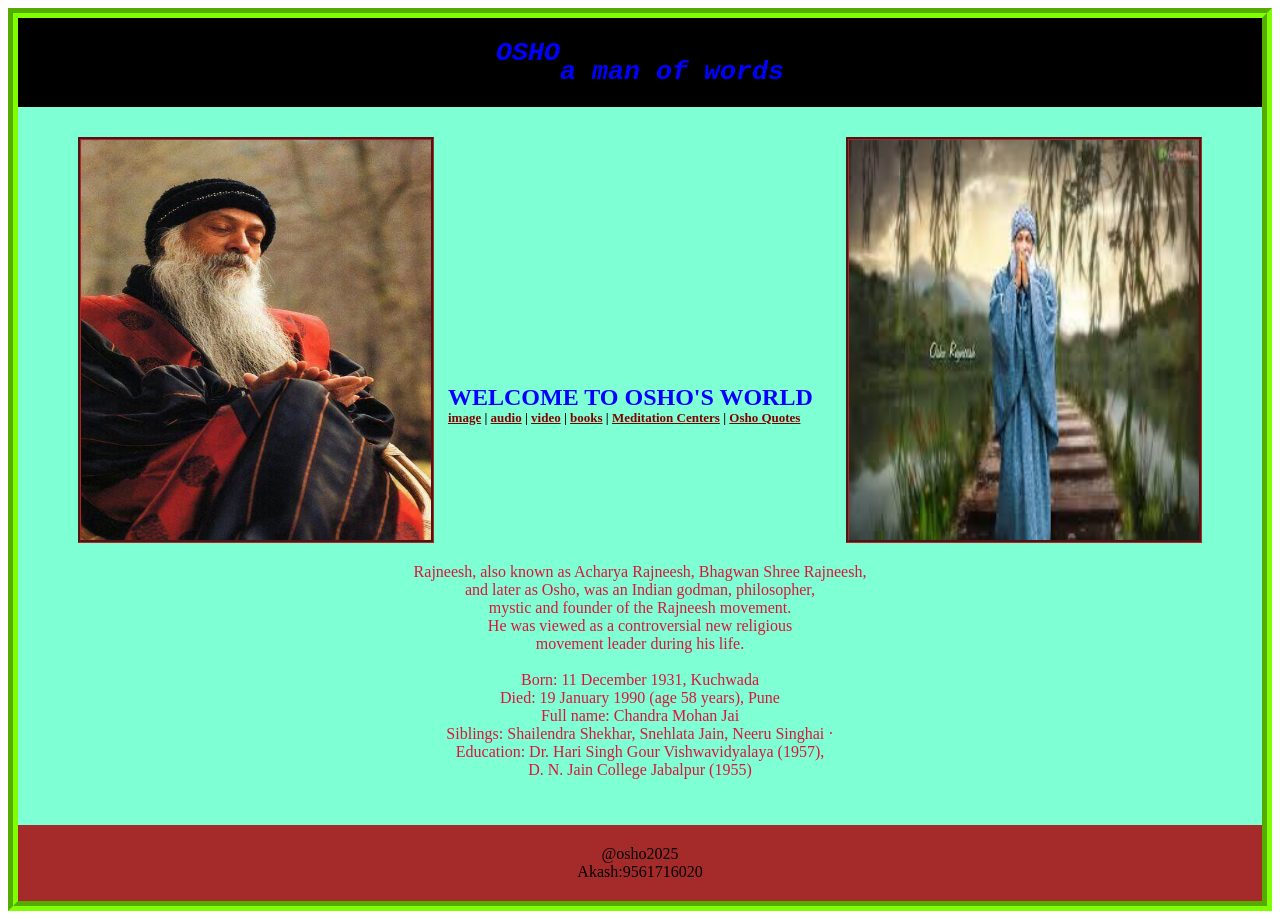
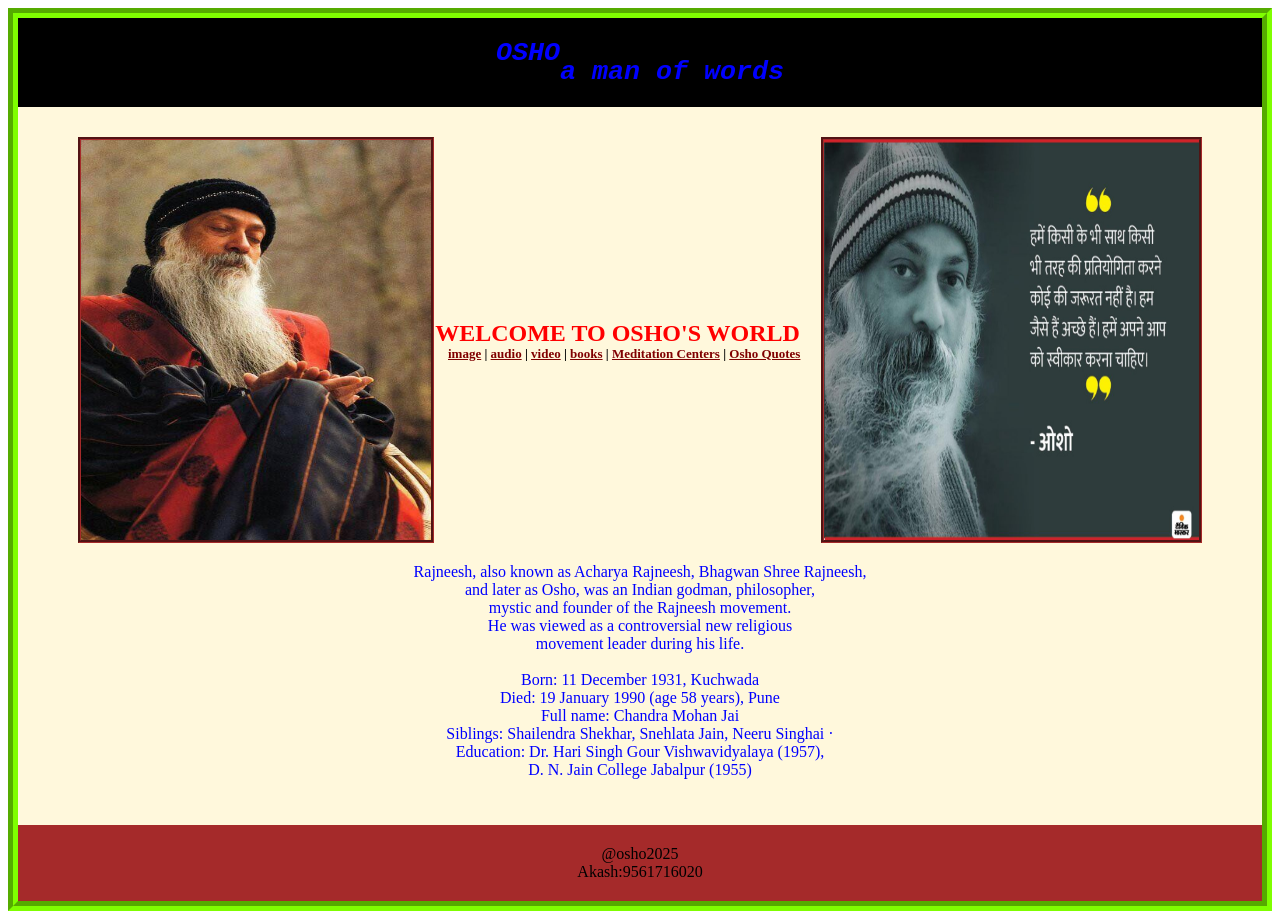
Before and after one commit to Akashkumar767/oshoworld, a plain HTML site: page index.html in a window 1280 px wide. Drawn offline with Linux system fonts and the light colour scheme.

Commit message:
describe your change

```diff
--- a/ak.js
+++ b/ak.js
@@ -1,8 +1,8 @@
-const pics = ["images/o.jpg","images/osho.jpeg","images/osho3.jpg"];
+const pics = ["images/o1.jpg","images/osho.jpg","images/osho4.jpg"];
 let i=0;
 window.onload = function() {
     setInterval(() => {
         i=(i + 1) % pics.length;
         document.getElementById("right").src = pics[i];
-    },3000);
+    },4000);
 };
--- a/index.html
+++ b/index.html
@@ -14,7 +14,7 @@
     </header>
     <main>
         <img id="img1" src="osho3.jpg" height="400" width="350" alt="pic">
-        <img id="right" src="images/o.jpg" height="400" width="350" alt="pic">
+        <img id="right" src="images/o.jpg" height="400" width="375" alt="pic">
 
     <div>
         <p id="para">
--- a/style.css
+++ b/style.css
@@ -26,7 +26,7 @@ header{
 }
 main{
     padding: 30px 60px;
-    background-color: aquamarine;
+    background-color: cornsilk;
 
 }
 #img1{
@@ -42,16 +42,16 @@ main{
     border-style: groove;
 }
 #para{
-    color: crimson;
+    color: blue;
     text-align: center;
 }
 
 
 .O{
     position: absolute;
-    top: 30vw;
-    left: 35vw;
-    color: blue;
+    top: 25vw;
+    left: 34vw;
+    color:red;
     font-size: x-large;
     font-weight: bolder;
 
@@ -59,7 +59,7 @@ main{
 }
 .os{
     position: absolute;
-    top: 32vw;
+    top: 27vw;
     left:35vw;
     font-size: small;
     font-weight: bolder;
```
Also changed, not shown: images/o.jpg (deleted), images/o1.jpg (added), images/osho.jpeg (deleted), images/osho.jpg (added), images/osho3.jpg (deleted), images/osho4.jpg (added), o.jpg (deleted), osho.jpeg (deleted).
